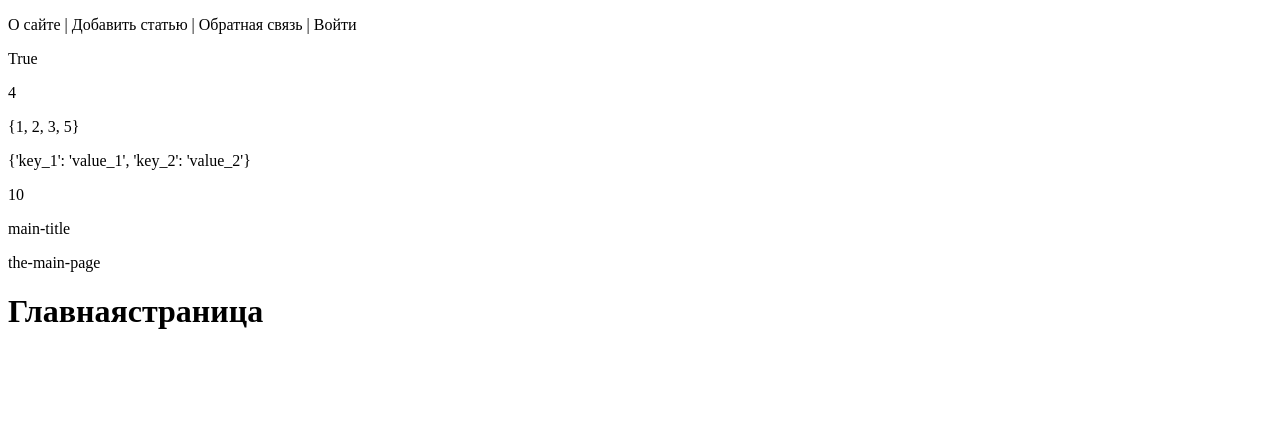
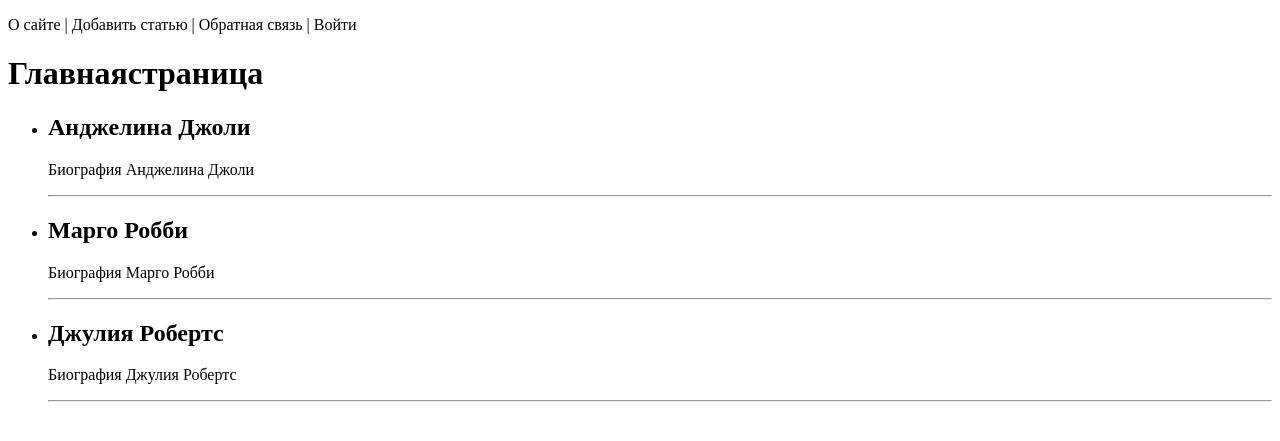
Before and after one commit to SWAWERREWEW/my_learning_django_2500_stepik_id_2135123512525235110916, a Django app: page / in a window 1280 px wide. Shown: the top 441 px of the page. Run offline with Django 4.2, Linux system fonts and the light colour scheme.

Commit message:
start 12 day

```diff
--- a/sitewomen/women/templates/women/index.html
+++ b/sitewomen/women/templates/women/index.html
@@ -7,13 +7,15 @@
 </head>
 <body>
 <p> {{ menu|join:" | " }}</p>
-<p> {{ float|divisibleby:"2" }}</p>
-<p> {{ lst|length }}</p>
-<p> {{ set }}</p>
-<p> {{ dict }}</p>
-<p> {{ obj.a }}</p>
-<p> {{ "Main Title"|slugify }}</p>
-<p> {{ url }}</p>
 <h1> {{ title|capfirst|cut:" " }}</h1>
+<ul>
+    {% for p in posts %}
+    <li>
+        <h2> {{ p.title }} </h2>
+        <p> {{ p.content }} </p>
+        <hr>
+    </li>
+    {% endfor %}
+</ul>
 </body>
 </html>
--- a/sitewomen/women/views.py
+++ b/sitewomen/women/views.py
@@ -7,23 +7,18 @@ from django.template.defaultfilters import slugify
 
 menu = ["О сайте", "Добавить статью", "Обратная связь", "Войти"]
 
-
-class MyClass:
-    def __init__(self, a, b):
-        self.a = a
-        self.b = b
+data_db = [
+    {'id': 1, 'title': 'Анджелина Джоли', 'content': 'Биография Анджелина Джоли', 'is_published': True},
+    {'id': 2, 'title': 'Марго Робби', 'content': 'Биография Марго Робби', 'is_published': False},
+    {'id': 3, 'title': 'Джулия Робертс', 'content': 'Биография Джулия Робертс', 'is_published': True},
+]
 
 
 def index(request):
     data = {
         'title': 'главная страница',
         'menu': menu,
-        'float': 28.56,
-        'lst': [1, 2, 'abc', True],
-        'set': {1, 2, 3, 2, 5},
-        'dict': {'key_1': "value_1", 'key_2': 'value_2'},
-        'obj': MyClass(10, 20),
-        'url': slugify("The Main Page")
+        'posts': data_db,
     }
     return render(request, "women/index.html", context=data)
 
```
Also changed, not shown: _resumes/12_day/12_day.txt (+2 -6 lines), 1 other file.
